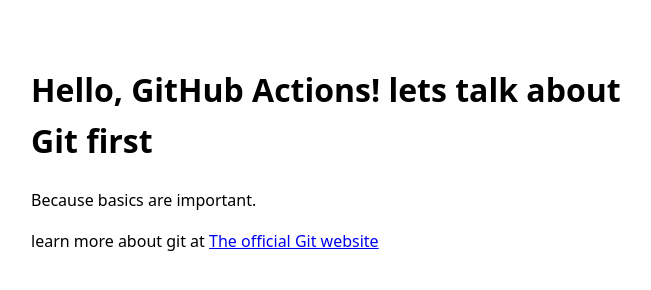
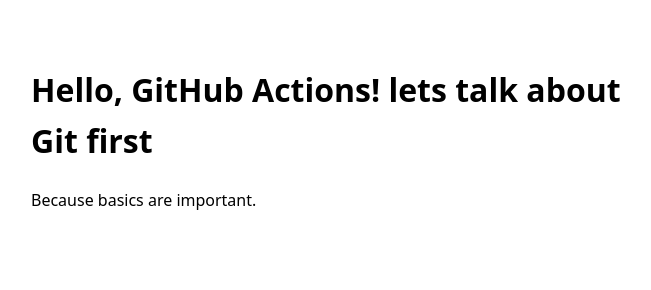
Before and after one commit to CloudTechKnowledge/github-actions-practice, a plain HTML site: page Basics/First Workflow/first.html in a window 1280 px wide. Shown: the whole page, without its empty margins (309-960 px from the left). Drawn offline with Linux system fonts and the light colour scheme.

Commit message:
because i am adding new commit
This reverts commit bcaebb8d85828b48830bc68dc151313de635994f.

```diff
--- a/Basics/First Workflow/first.html
+++ b/Basics/First Workflow/first.html
@@ -17,6 +17,5 @@
 <body>
   <h1>Hello, GitHub Actions! lets talk about Git first</h1>
   <p>Because basics are important.</p>
-  <p>learn more about git at <a href="https://git-scm.com/">The official Git website</a></p>
 </body>
 </html>
```
